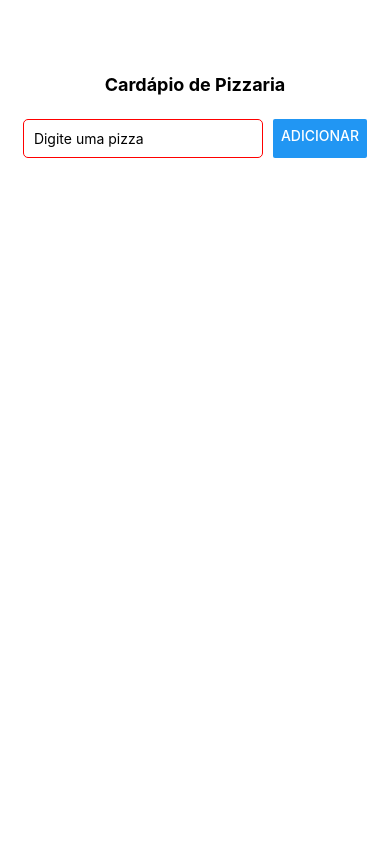
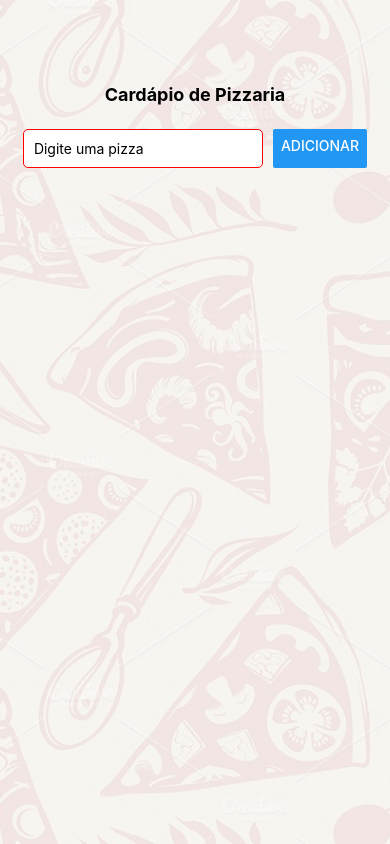
Before and after one commit to CassianoSocorro/React-Native---Tarefa-03, a React Native app: screen / in a window 390 px wide. Built offline with nearby package versions, Linux system fonts and the light colour scheme.

Commit message:
Estilização concluída

```diff
--- a/package.json
+++ b/package.json
@@ -9,7 +9,7 @@
     "web": "expo start --web"
   },
   "dependencies": {
-    "expo": "~55.0.5",
+    "expo": "~54.0.0",
     "expo-status-bar": "~55.0.4",
     "react": "19.2.0",
     "react-dom": "19.2.0",
--- a/src/views/PizzaViews.tsx
+++ b/src/views/PizzaViews.tsx
@@ -1,14 +1,22 @@
 import { StatusBar } from 'expo-status-bar';
-import { StyleSheet, Text, View, TextInput, Button, ScrollView, TouchableOpacity, Platform } from 'react-native';
+import { StyleSheet, Text, View, TextInput, Button, ScrollView, TouchableOpacity, Platform, ImageBackground, useWindowDimensions } from 'react-native';
 import React from 'react';
 import { PizzaController } from '../controllers/PizzaController';
 
 export const PizzaView = () => {
   const { itens, texto, setTexto, addItem, removeItem } = PizzaController();
+  const { width, height } = useWindowDimensions();
 
   return (
-    <View style={styles.container}>
+    <ImageBackground
+      source={require('../../assets/background.png')}
+      style={[styles.background, { width, height }]}
+      resizeMode="cover"
+    >
+      <View style={styles.overlay}>
+
       <Text style={styles.titulo}>Cardápio de Pizzaria</Text>
+
 
       <View style={styles.inputContainer}>
         <TextInput
@@ -35,16 +43,11 @@ export const PizzaView = () => {
       </ScrollView>
       <StatusBar style="auto" />
     </View>
+    </ImageBackground>
   );
 };
 
 const styles = StyleSheet.create({
-  container: {
-    flex: 1,
-    backgroundColor: '#ffffff',
-    alignItems: 'center',
-    paddingTop: 50,
-  },
   titulo: {
     margin: 24,
     fontSize: 18,
@@ -60,6 +63,7 @@ const styles = StyleSheet.create({
   },
   input: {
     flex: 1,
+    backgroundColor: '#fff',
     borderWidth: 1,
     borderColor: '#ff0000',
     padding: 10,
@@ -74,8 +78,10 @@ const styles = StyleSheet.create({
     justifyContent: 'space-between',
     alignItems: 'center',
     paddingVertical: 10,
-    borderBottomWidth: 1,
-    borderBottomColor: '#eee',
+    backgroundColor: '#fff',
+    borderRadius: 8,
+    marginBottom: 10,
+    paddingHorizontal: 10,
     ...Platform.select({
       ios: {
         shadowColor: "#000",
@@ -100,5 +106,16 @@ const styles = StyleSheet.create({
     color: 'white',
     fontSize: 12,
     fontWeight: 'bold',
-  }
+  },
+  background: {
+  justifyContent: 'center',
+  alignItems: 'center',
+  },
+  overlay: {
+    flex: 1,
+    width: '100%',
+    backgroundColor: 'rgba(255, 255, 255, 0.85)',
+    alignItems: 'center',
+    paddingTop: 60,
+  },
 });
```
Also changed, not shown: assets/background.png (added), 1 other file (tests, documents, lock files or other folders).
